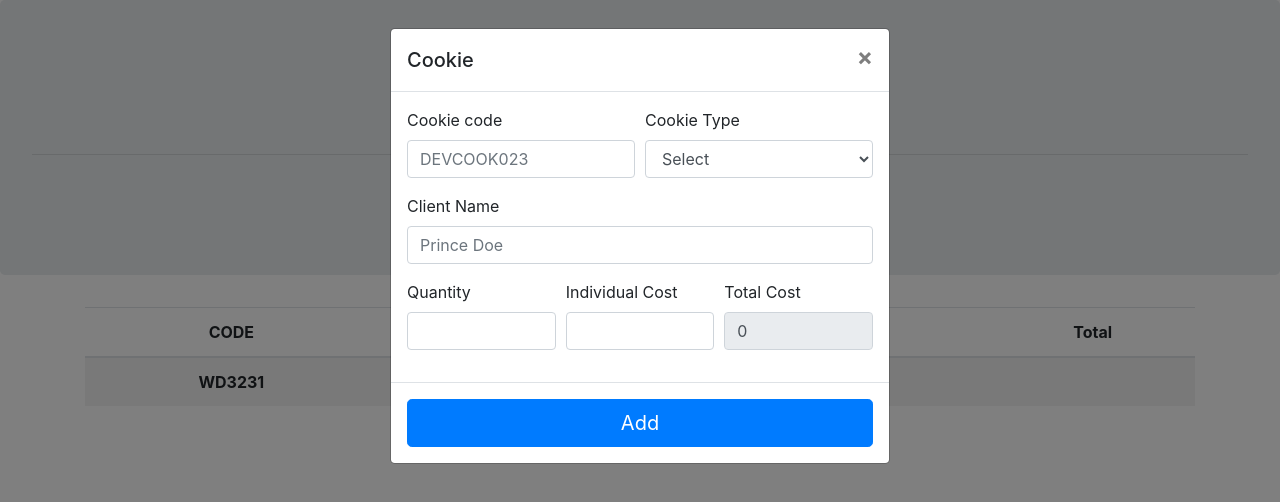
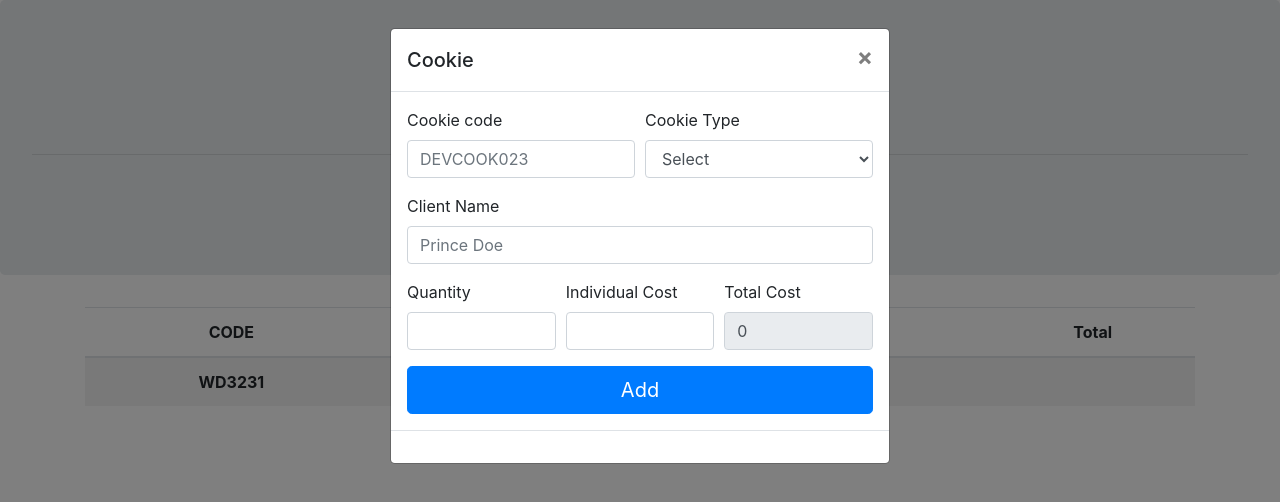
Before and after one commit to inessio/SerpicoDev-TestPDFInvoice, a React (Create React App) app: page / in a window 1280 px wide. Both pictures are taken after a click on the button "Add New Package". Shown: the top 502 px of the page. Built offline with nearby package versions, Linux system fonts and the light colour scheme.

Commit message:
initial commit

```diff
--- a/src/components/addPackageForm/AddPackage.js
+++ b/src/components/addPackageForm/AddPackage.js
@@ -35,6 +35,8 @@ class AddPackage extends Component {
         };
 
         this.toggle = this.toggle.bind(this);
+        this.handleChange = this.handleChange.bind(this)
+        this.handleSubmit = this.handleSubmit.bind(this)
       }
 
 
@@ -45,6 +47,7 @@ class AddPackage extends Component {
       }
 
       handleChange = (e) => {
+        console.log(e.target.value)
         this.setState({
           [e.target.id]:e.target.value
         })
@@ -52,7 +55,9 @@ class AddPackage extends Component {
 
       handleSubmit = (e) => {
         e.preventDefault()
-        console.log()
+        console.log('hereree')
+        console.log(this.state)
+        this.props.addPackage(this.state)
       }
 
       render() {
@@ -62,7 +67,7 @@ class AddPackage extends Component {
             <Modal isOpen={this.state.modal} toggle={this.toggle} className={this.props.className}>
               <ModalHeader toggle={this.toggle}>Cookie</ModalHeader>
               <ModalBody>
-                <Form>
+                <Form onSubmit={this.handleSubmit}>
                     <Row form>
                     <Col md={6}>
                         <FormGroup>
@@ -107,10 +112,11 @@ class AddPackage extends Component {
                         </FormGroup>
                     </Col>
                     </Row>
+                    <Button color="primary" size="lg" type="submit" onClick={this.toggle} block>Add</Button>
                 </Form>
               </ModalBody>
               <ModalFooter>
-                <Button color="primary" size="lg" onClick={this.toggle} block>Add</Button>
+
               </ModalFooter>
             </Modal>
           </div>
--- a/src/components/app/App.js
+++ b/src/components/app/App.js
@@ -16,6 +16,14 @@ class App extends Component {
     ]
   }
 
+  addPackage = (pack) => {
+    let packs = [...this.state.packages, pack]
+    console.log(this.state)
+    this.setState({
+      packs
+    })
+  }
+
   render(){
     return (
       <div className="App">
@@ -24,7 +32,7 @@ class App extends Component {
                 <p className="lead">SerpiCookies</p>
                 <hr className="my-2" />
                 <div className="lead">
-                    <AddPackage />
+                    <AddPackage addPackage={this.addPackage} />
                 </div>
             </Jumbotron>
             <Container>
```
